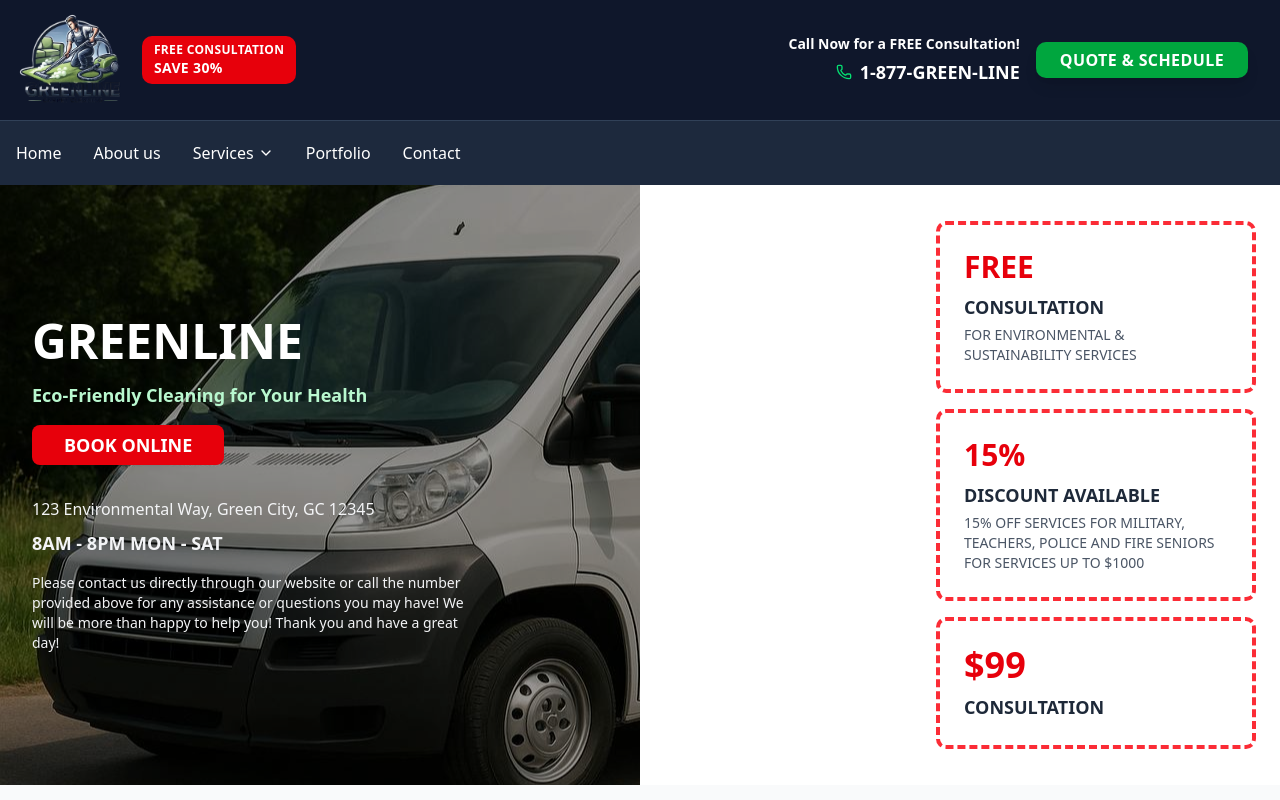
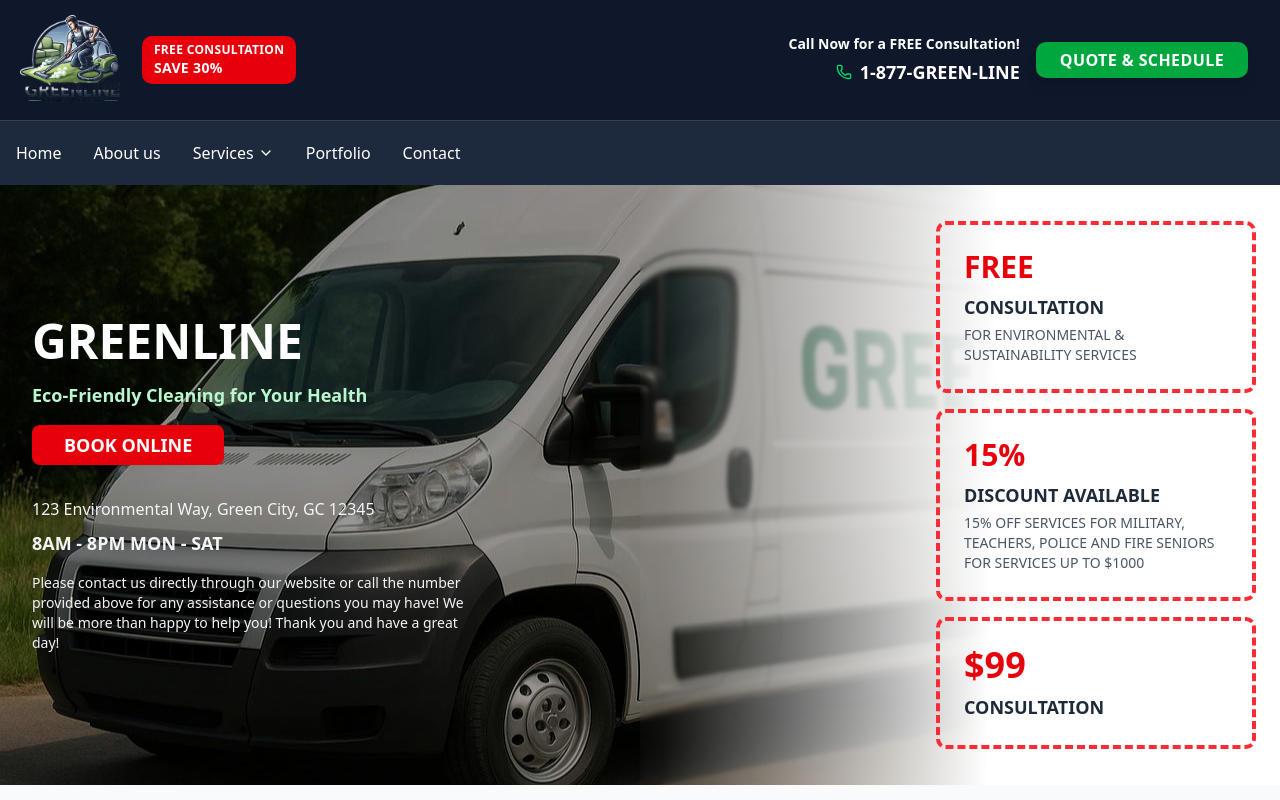
Before and after one commit to zaasglg/greenline, a Next.js app: page / in a window 1280 px wide. Shown: the top 800 px of the page. Built offline with nearby package versions, Linux system fonts and the light colour scheme.

Commit message:
change style

```diff
--- a/src/app/globals.css
+++ b/src/app/globals.css
@@ -194,3 +194,55 @@
     clip-path: polygon(50% 0%, 100% 0%, 100% 100%, 50% 100%);
     transition: clip-path 0.1s ease-out;
 }
+
+.promotional_boxes {
+    position: relative;
+    background: white;
+    width: 100%;
+    display: flex;
+    flex-direction: column;
+    padding: 1rem; /* p-4 */
+    transition: all 0.7s ease;
+    backdrop-filter: blur(2px); /* md:backdrop-blur-xs */
+}
+
+.promotional_boxes > * + * {
+    margin-top: 0.75rem; /* space-y-3 */
+}
+
+/* md breakpoint */
+@media (min-width: 768px) {
+    .promotional_boxes {
+        position: absolute;
+        top: 0;
+        right: 0;
+        width: 50%; /* w-6/12 */
+        height: 100%;
+        background: linear-gradient(
+            0.753turn,
+            rgba(255, 255, 255, 1) 45%,
+            rgba(255, 255, 255, 0.05) 95%,
+            rgba(255, 255, 255, 0.01) 100%
+        );
+        padding-left: 1.5rem; /* md:px-6 */
+        padding-right: 1.5rem;
+        align-items: flex-end; /* md:items-end */
+        justify-content: center; /* md:justify-center */
+    }
+
+    .promotional_boxes > * + * {
+        margin-top: 1rem; /* md:space-y-4 */
+    }
+}
+
+/* lg breakpoint */
+@media (min-width: 1024px) {
+    .promotional_boxes {
+        background: linear-gradient(
+            0.753turn,
+            rgba(255, 255, 255, 1) 45%,
+            rgba(255, 255, 255, 0.05) 95%,
+            rgba(255, 255, 255, 0.01) 100%
+        );
+    }
+}
--- a/src/app/page.js
+++ b/src/app/page.js
@@ -45,7 +45,7 @@ export default function Home() {
             </div>
 
             {/* Right Promotional Boxes - Mobile: Below content, Desktop: Right side */}
-            <div className="relative md:absolute md:top-0 md:right-0 bg-white md:bg-[linear-gradient(0.753turn,rgba(255,255,255,1)_45%,rgba(255,255,255,0.05)_95%,rgba(255,255,255,0.01)_100%)] w-full md:w-6/12 md:h-full flex flex-col md:items-end md:justify-center space-y-3 md:space-y-4 p-4 md:px-6 md:backdrop-blur-xs transition-all duration-700">
+            <div className="promotional_boxes">
               {/* Free Service Call */}
               <div className="p-4 md:p-6 rounded-lg border-3 md:border-4 border-dashed border-red-500 w-full md:max-w-xs">
                 <div className="text-center md:text-left">
```
